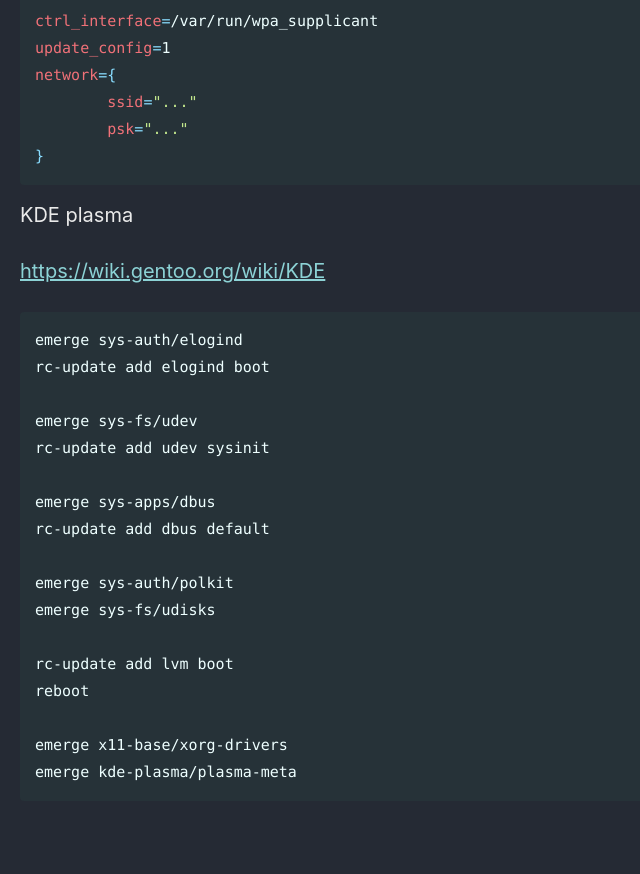
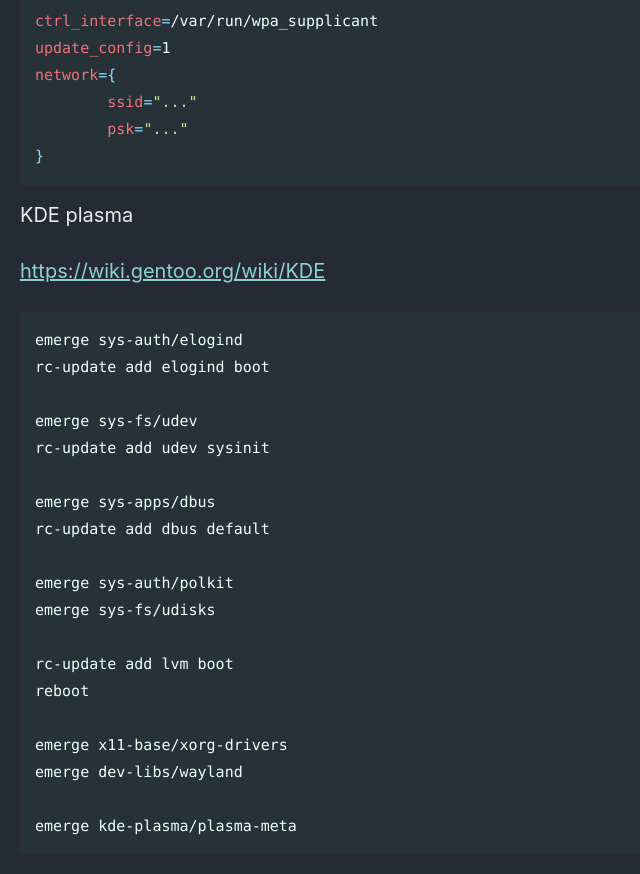
Before and after one commit to Connor-McCartney/Connor-McCartney.github.io, a Jekyll site: the page built from _pages/misc/gentoo.md, in a window 1280 px wide and 900 px high, scrolled down 5333 px. Shown: the top 874 px of the window, without its empty margins (0-640 px from the left). Built offline with Jekyll 4.4.1, drawn with Linux system fonts in a browser that asks for light colours; cached includes are drawn as plain includes; our own code applies the rules of GitHub Pages for plain Markdown files; before the commit the page ends 6179 px from its top, so only the background shows below that.

Commit message:
Update gentoo.md

````diff
--- a/_pages/misc/gentoo.md
+++ b/_pages/misc/gentoo.md
@@ -267,5 +267,7 @@ rc-update add lvm boot
 reboot
 
 emerge x11-base/xorg-drivers
+emerge dev-libs/wayland
+
 emerge kde-plasma/plasma-meta
 ```
````
